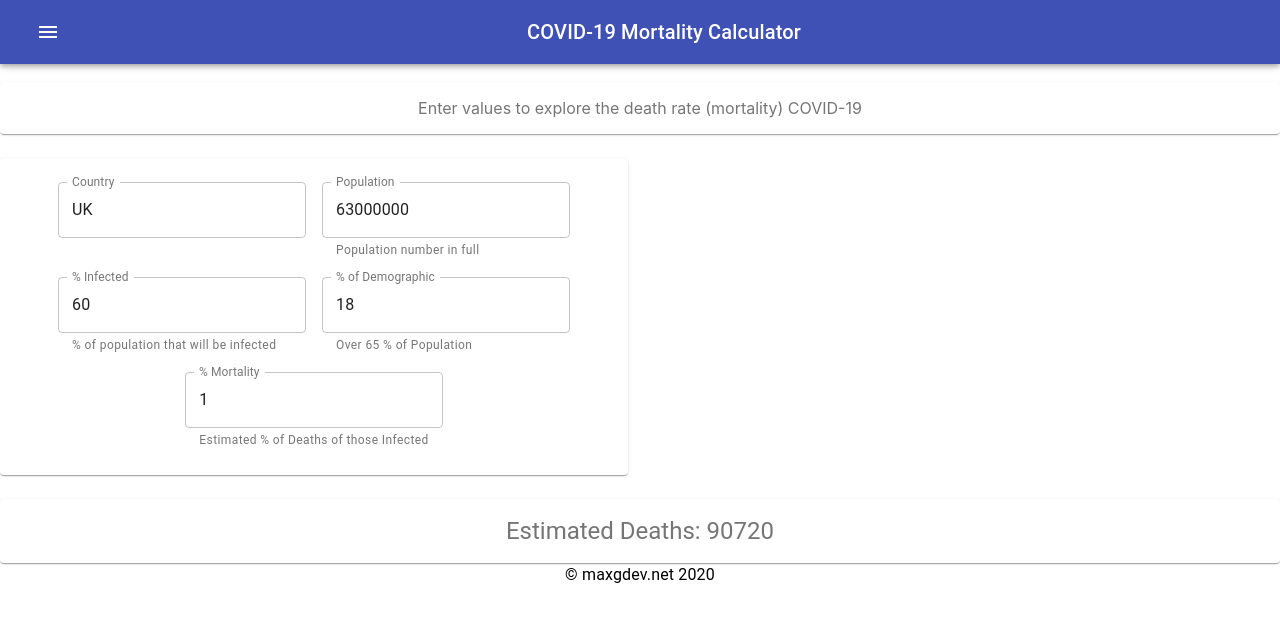
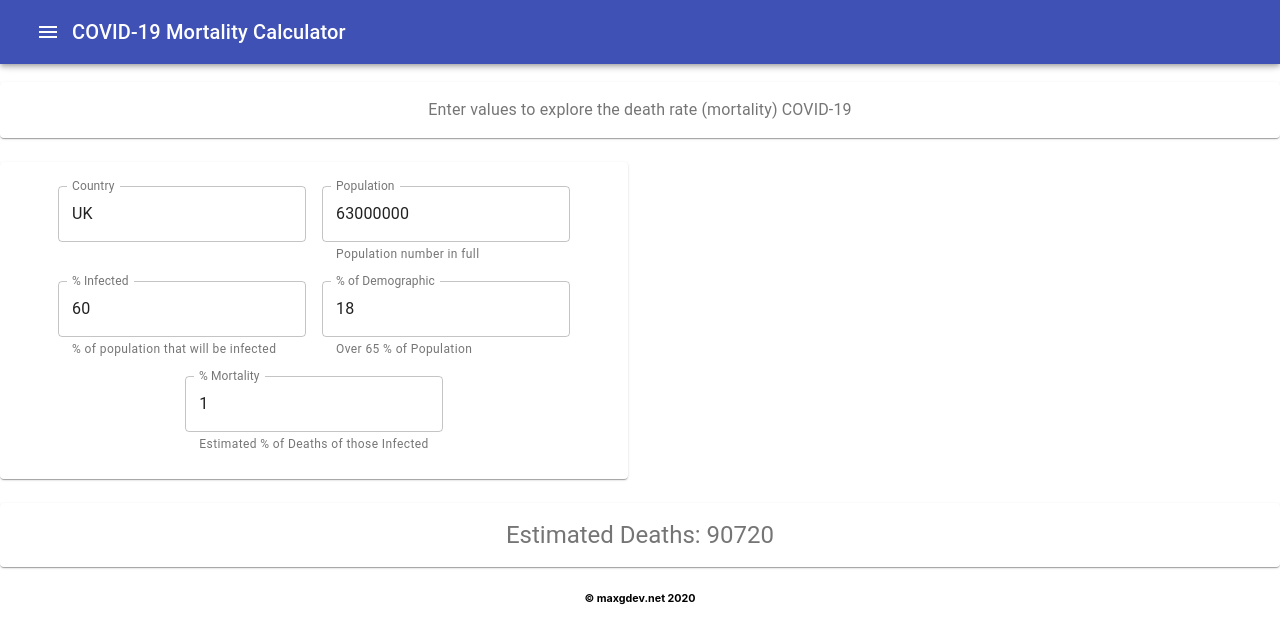
Before and after one commit to maxgdev/covid19-calc, a React (Create React App) app: page / in a window 1280 px wide. Shown: the top 644 px of the page. Built offline with nearby package versions, Linux system fonts and the light colour scheme.

Commit message:
Updated styling and foter

```diff
--- a/src/App.js
+++ b/src/App.js
@@ -2,10 +2,6 @@ import React from 'react';
 import MyAppBar from './AppBar'
 import Footer from './Footer'
 import ValidationTextFields from './TextField'
-
-
-
-import './App.css';
 
 function App() {
   return (
--- a/src/Footer/index.js
+++ b/src/Footer/index.js
@@ -9,14 +9,13 @@ const useStyles = makeStyles({
   },
 });
 
-export default function SimpleBottomNavigation() {
+export default function Footer() {
   const classes = useStyles();
 
   return (
     <BottomNavigation
       className={classes.root}
-    >
-        <Typography va>© maxgdev.net 2020</Typography>
+    ><h6>© maxgdev.net 2020</h6>
     </BottomNavigation>
   );
 }
--- a/src/TextField/index.js
+++ b/src/TextField/index.js
@@ -28,7 +28,7 @@ export default function FormPropsTextFields() {
     <Grid alignContent ='center' container spacing={3}>
     <Grid item xs={12}>
         <Paper className={classes.paper}>
-          <Typography variant=''>
+          <Typography>
             Enter values to explore the death rate (mortality) COVID-19
           </Typography>
         </Paper>
```
